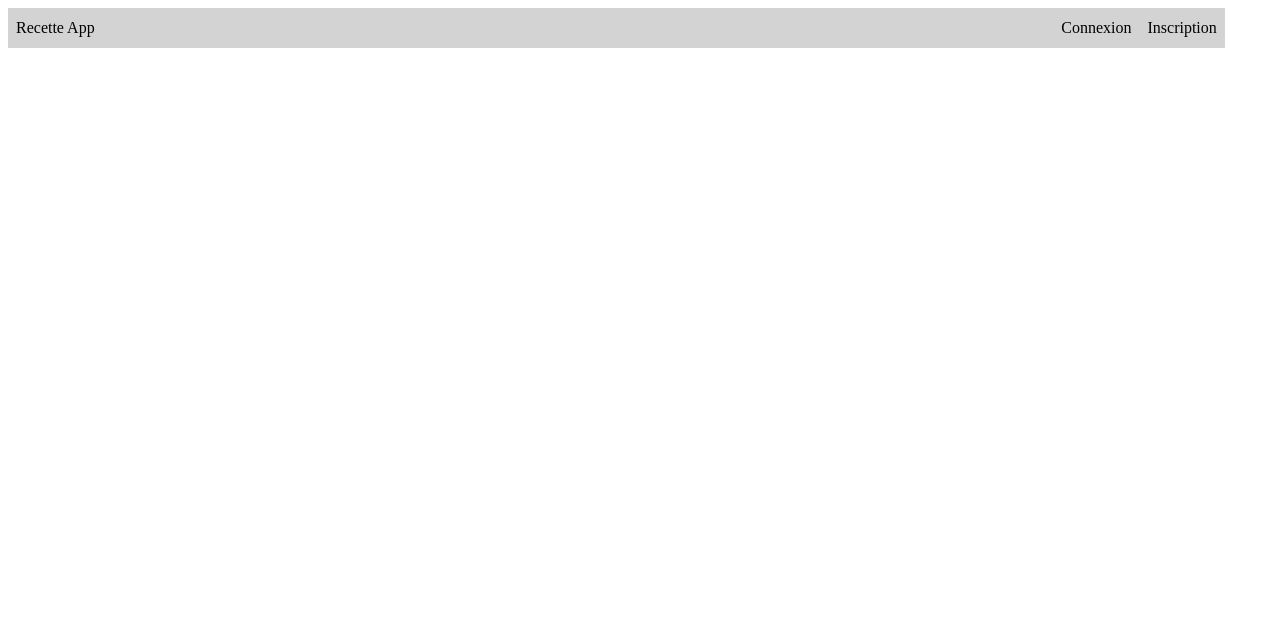
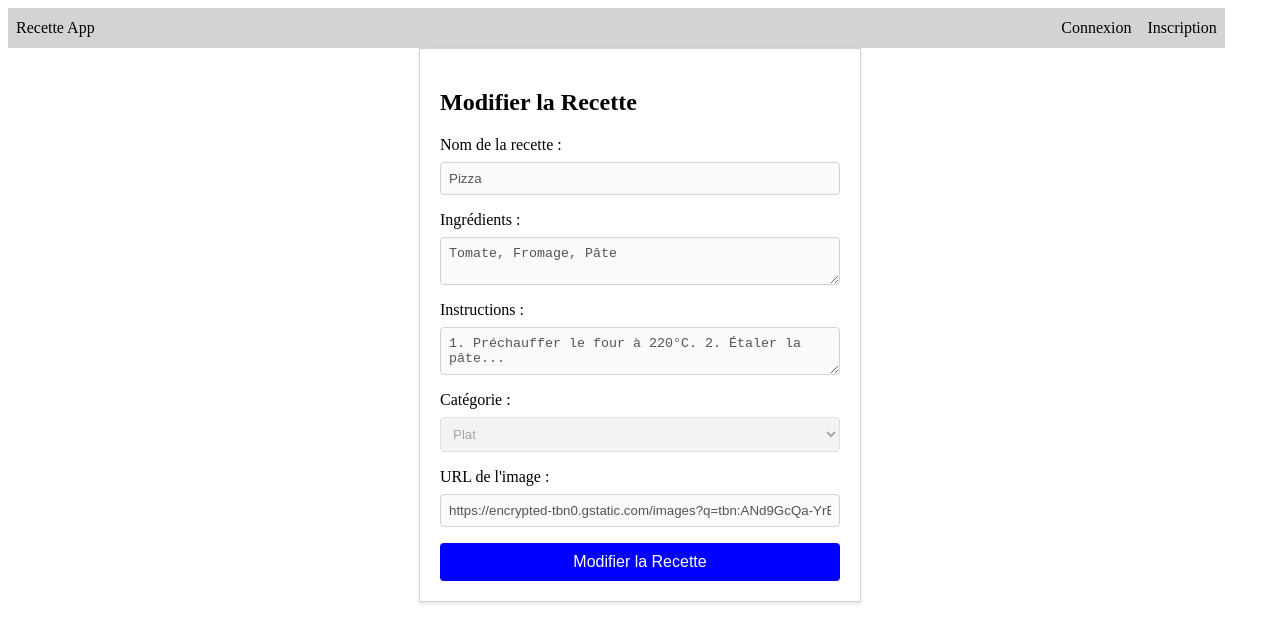
Before and after one commit to jfzara/FrontendRecettes, a React (Create React App) app in the folder frontend/: page /EditRecipe in a window 1280 px wide. Shown: the top 642 px of the page. Built offline with nearby package versions, Linux system fonts and the light colour scheme.

Commit message:
EditRecipe.js et RecipeDetail.js ok

```diff
--- a/frontend/src/App.js
+++ b/frontend/src/App.js
@@ -1,11 +1,11 @@
-// App.js
-
 import React from 'react';
 import { BrowserRouter as Router, Routes, Route } from 'react-router-dom';
 import Login from './pages/Login';
 import Signup from './pages/Signup';
 import RecipeList from './pages/RecipeList';
 import AddRecipe from './pages/AddRecipe';
+import EditRecipe from './pages/EditRecipe';
+import RecipeDetail from './pages/RecipeDetail';
 import Navbar from './components/Navbar';
 
 const App = () => {
@@ -13,11 +13,13 @@ const App = () => {
     <Router>
       <Navbar />
       <Routes>
-      <Route path="/" element={<Login />} />
+        <Route path="/" element={<Login />} />
         <Route path="/login" element={<Login />} />
         <Route path="/signup" element={<Signup />} />
         <Route path="/RecipeList" element={<RecipeList />} />
         <Route path="/AddRecipe" element={<AddRecipe />} />
+        <Route path="/EditRecipe" element={<EditRecipe />} />
+        <Route path="/RecipeDetail" element={<RecipeDetail />} />
       </Routes>
     </Router>
   );
--- /dev/null
+++ b/frontend/src/pages/EditRecipe.js
@@ -0,0 +1,84 @@
+import React from 'react';
+import styled from 'styled-components';
+
+const StyledEditForm = styled.div`
+  max-width: 400px;
+  margin: auto;
+  padding: 20px;
+  border: 1px solid lightgrey;
+  box-shadow: 0 2px 4px rgba(0, 0, 0, 0.1);
+`;
+
+const StyledForm = styled.form`
+  display: flex;
+  flex-direction: column;
+`;
+
+const StyledLabel = styled.label`
+  margin-bottom: 8px;
+`;
+
+const StyledInput = styled.input`
+  padding: 8px;
+  margin-bottom: 16px;
+  border: 1px solid lightgrey;
+  border-radius: 4px;
+`;
+
+const StyledTextarea = styled.textarea`
+  padding: 8px;
+  margin-bottom: 16px;
+  border: 1px solid lightgrey;
+  border-radius: 4px;
+`;
+
+const StyledSelect = styled.select`
+  padding: 8px;
+  margin-bottom: 16px;
+  border: 1px solid lightgrey;
+  border-radius: 4px;
+`;
+
+const StyledButton = styled.button`
+  background-color: blue;
+  color: white;
+  border: none;
+  padding: 10px;
+  cursor: pointer;
+  font-size: 16px;
+  border-radius: 4px;
+
+  &:hover {
+    background-color: darkblue;
+  }
+`;
+
+const EditRecipe = () => {
+  return (
+    <StyledEditForm>
+    <h2>Modifier la Recette</h2>
+    <StyledForm>
+      <StyledLabel htmlFor="title">Nom de la recette :</StyledLabel>
+      <StyledInput type="text" id="title" value="Pizza" disabled />
+
+      <StyledLabel htmlFor="ingredients">Ingrédients :</StyledLabel>
+      <StyledTextarea id="ingredients" value="Tomate, Fromage, Pâte" disabled />
+
+      <StyledLabel htmlFor="instructions">Instructions :</StyledLabel>
+      <StyledTextarea id="instructions" value="1. Préchauffer le four à 220°C. 2. Étaler la pâte..." disabled />
+
+      <StyledLabel htmlFor="category">Catégorie :</StyledLabel>
+      <StyledSelect id="category" disabled>
+        <option value="Plat" selected>Plat</option>
+      </StyledSelect>
+
+      <StyledLabel htmlFor="imageUrl">URL de l'image :</StyledLabel>
+      <StyledInput type="text" id="imageUrl" value="https://encrypted-tbn0.gstatic.com/images?q=tbn:ANd9GcQa-YrEBAHHFG8fOs335Iu2p0KlTeDdHnhDlg&s" disabled />
+
+      <StyledButton type="button">Modifier la Recette</StyledButton>
+    </StyledForm>
+  </StyledEditForm>
+  );
+};
+
+export default EditRecipe;
--- /dev/null
+++ b/frontend/src/pages/RecipeDetail.js
@@ -0,0 +1,72 @@
+import React from 'react';
+import styled from 'styled-components';
+
+const StyledRecipeDetail = styled.div`
+  max-width: 800px;
+  margin: auto;
+  padding: 20px;
+`;
+
+const RecipeCard = styled.div`
+  width: 100%;
+  max-width: 600px;
+  border-radius: 8px;
+  box-shadow: 0 4px 8px rgba(0, 0, 0, 0.1);
+  overflow: hidden;
+  margin-bottom: 20px;
+`;
+
+const RecipeImage = styled.img`
+  width: 100%;
+  height: 300px;
+  object-fit: cover;
+`;
+
+const RecipeDetails = styled.div`
+  padding: 20px;
+`;
+
+const RecipeTitle = styled.h2`
+  font-weight: bold;
+  margin-bottom: 8px;
+`;
+
+const RecipeCategory = styled.p`
+  margin-bottom: 8px;
+`;
+
+const RecipeIngredients = styled.p`
+  margin-bottom: 8px;
+`;
+
+const RecipeInstructions = styled.p`
+  margin-bottom: 8px;
+`;
+
+const RecipeDetail = () => {
+  // Exemple de données de recette (à remplacer par vos données réelles)
+  const recipe = {
+    title: 'Pizza',
+    category: 'Plat',
+    ingredients: 'Tomate, Fromage, Pâte',
+    instructions: '1. Préchauffer le four à 220°C. 2. Étaler la pâte...',
+    imageUrl: 'https://encrypted-tbn0.gstatic.com/images?q=tbn:ANd9GcQa-YrEBAHHFG8fOs335Iu2p0KlTeDdHnhDlg&s', // URL de l'image de la recette
+  };
+
+  return (
+    <StyledRecipeDetail>
+      <h2>Détails de la Recette</h2>
+      <RecipeCard>
+        <RecipeImage src={recipe.imageUrl} alt={recipe.title} />
+        <RecipeDetails>
+          <RecipeTitle>{recipe.title}</RecipeTitle>
+          <RecipeCategory><strong>Catégorie:</strong> {recipe.category}</RecipeCategory>
+          <RecipeIngredients><strong>Ingrédients:</strong> {recipe.ingredients}</RecipeIngredients>
+          <RecipeInstructions><strong>Instructions:</strong> {recipe.instructions}</RecipeInstructions>
+        </RecipeDetails>
+      </RecipeCard>
+    </StyledRecipeDetail>
+  );
+};
+
+export default RecipeDetail;
```
